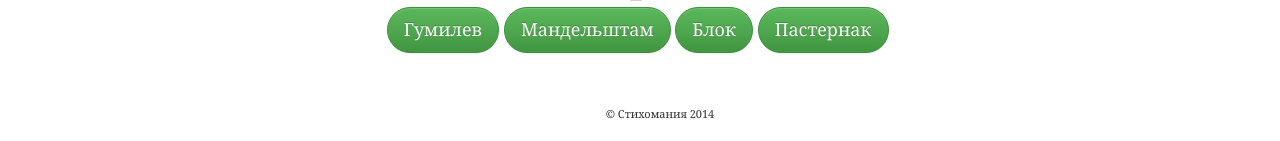
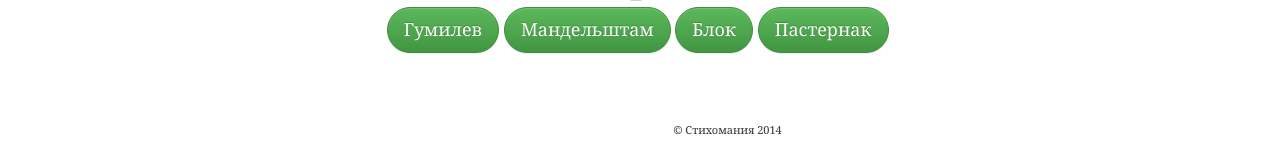
Before and after one commit to atolmachev/atolmachev.github.io, a plain HTML site: page index.html in a window 1280 px wide. Shown: the part 659-800 px from the top of the page. Drawn offline with nearby package versions, Linux system fonts and the light colour scheme.

Commit message:
Div footer into 2 md-6

```diff
--- a/css/main.css
+++ b/css/main.css
@@ -87,6 +87,8 @@ h2 {
 }
 
 footer {
+    position: absolute;
+    bottom: 0;
     margin-top: 30px;
     padding-top: 20px;
 }
--- a/index.html
+++ b/index.html
@@ -57,10 +57,14 @@
 
 <footer>
     <div class="container">
-        <ul class="footer-row">
-            <li><div class="yashare-auto-init" data-yashareL10n="ru" data-yashareType="none" data-yashareQuickServices="vkontakte,facebook,twitter"></div></li>
-            <li class="copyright">&copy;&nbsp;Стихомания 2014</li>
-        </ul>
+        <div class="row">
+            <div class="col-md-6">
+                <div class="yashare-auto-init" data-yashareL10n="ru" data-yashareType="none" data-yashareQuickServices="vkontakte,facebook,twitter,odnoklassniki,moimir"></div>
+            </div>
+            <div class="col-md-6">
+                <span class="copyright">&copy;&nbsp;Стихомания 2014</span>
+            </div>
+        </div>
     </div>
 </footer>
 </body>
```
